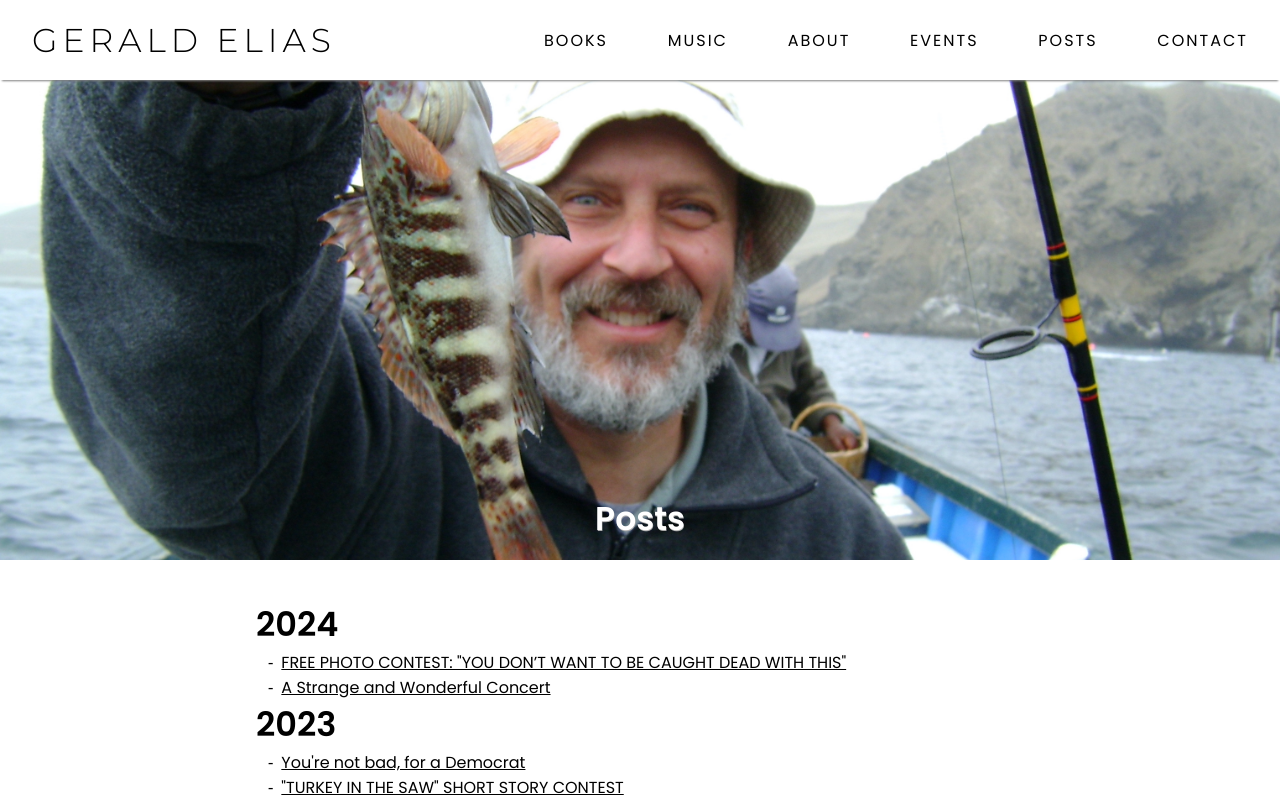
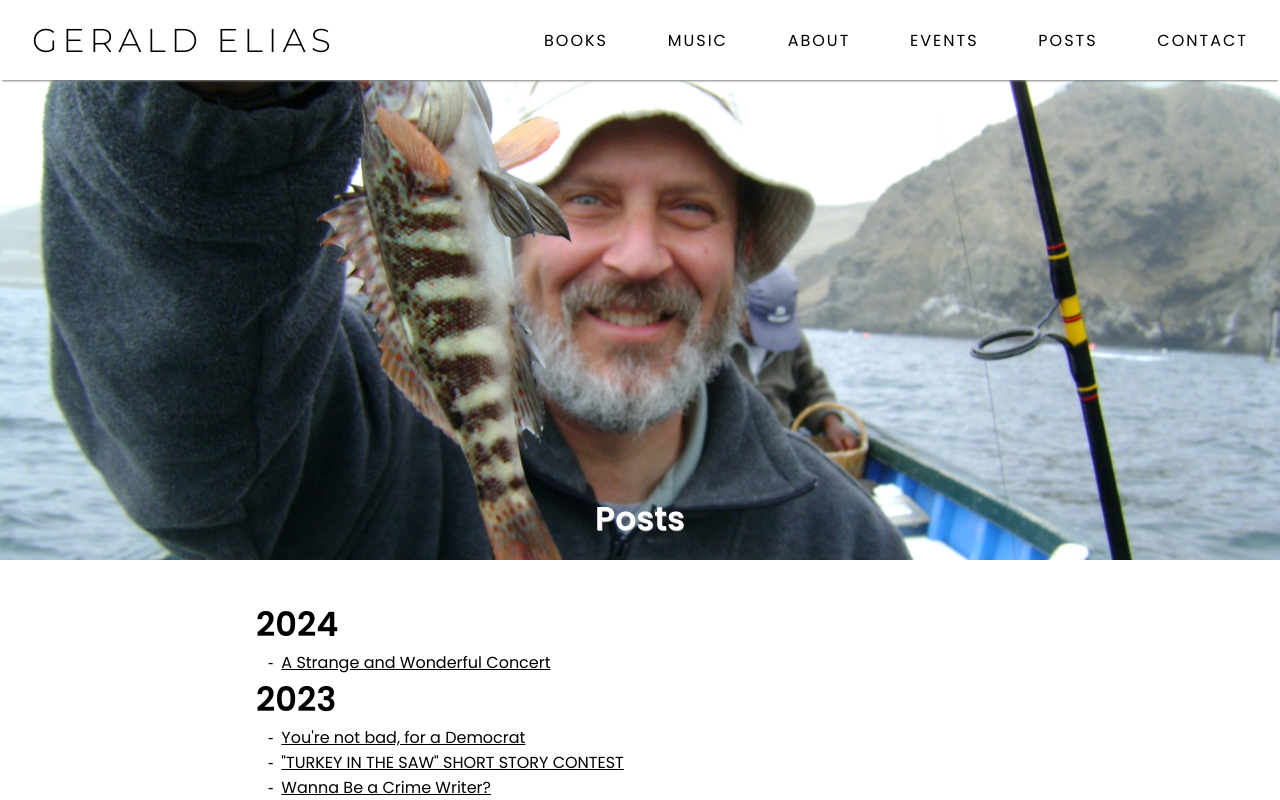
Before and after one commit to konstantinstanmeyer/gerald-elias-new, a Next.js app: page /posts in a window 1280 px wide. Shown: the top 800 px of the page. Built offline with nearby package versions, Linux system fonts and the light colour scheme; a web font is replaced by a local one.

Commit message:
photo contest post deleted

```diff
--- a/app/posts/[name]/page.js
+++ b/app/posts/[name]/page.js
@@ -11,7 +11,6 @@ export default function BlogByName({ params }){
 
 
     if (name === "A%20Strange%20and%20Wonderful%20Concert") return <div className={post?.image ? "thanksgiving-font" : ""} id="blog-post"><NewPost /></div>;
-    if (name === "FREE%20PHOTO%20CONTEST%3A%20%22YOU%20DON%E2%80%99T%20WANT%20TO%20BE%20CAUGHT%20DEAD%20WITH%20THIS%22") return <div id="blog-post"><Contest /></div>;
 
 
     if(!post) return <NotFound />;
--- a/util/posts.js
+++ b/util/posts.js
@@ -1,7 +1,7 @@
 const posts = {
     index: {
         "2024": [
-            `FREE PHOTO CONTEST: "YOU DON’T WANT TO BE CAUGHT DEAD WITH THIS"`,
+            // `FREE PHOTO CONTEST: "YOU DON’T WANT TO BE CAUGHT DEAD WITH THIS"`,
             "A Strange and Wonderful Concert"
         ],
         "2023": [
```
